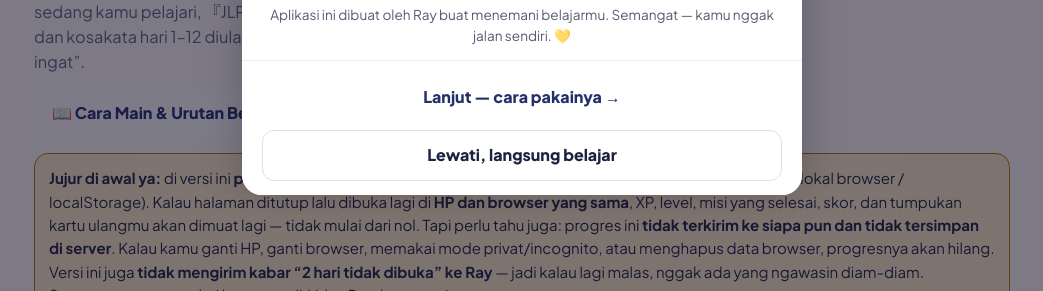
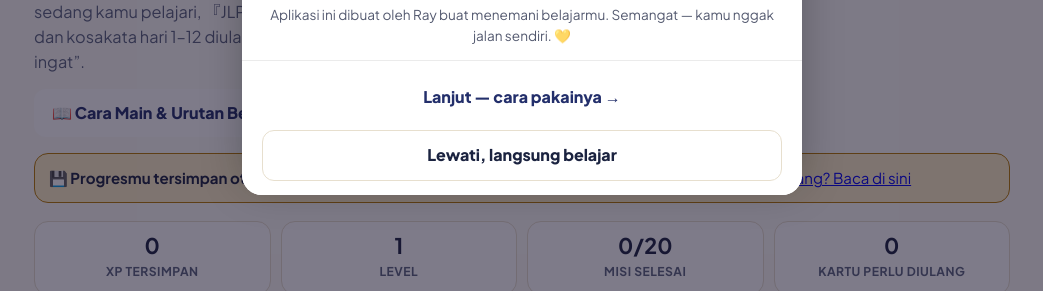
Before and after one commit to rayobotz/rayobotz.github.io, a plain HTML site: page index.html in a window 1280 px wide. Shown: the part 509-800 px from the top of the page, without its empty margins (118-1161 px from the left). Drawn offline with Linux system fonts and the light colour scheme.

Commit message:
Ringkas kotak info penyimpanan di beranda: dari satu kotak panjang jadi kartu 2 baris + tautan detail; poin 'tidak ada yang mengawasi' dipindah ke bagian Data tersimpan

```diff
--- a/index.html
+++ b/index.html
@@ -237,7 +237,7 @@ audio{width:100%;height:44px}
         <p class="sub">20 misi pendek, 8–10 menit per sesi. Review N5 dan fondasi N4-nya dikuatkan dulu, baru naik ke N3 — mode belajarnya ganti-ganti terus: baca kilat, flashcard, kuis, susun kalimat, listening, dan reading. Nggak ada sesi ceramah panjang. Sekarang ada juga <strong>Mode Penguat</strong> dari buku yang sedang kamu pelajari, 『JLPT N3 この一冊で合格する』（日本語の森）: 70 pola bunpō pertamamu dan kosakata hari 1–12 diulang lagi di sini — karena “sudah pernah belajar” belum tentu “masih ingat”.</p>
         <div style="margin:14px 0 4px"><button class="btn btn-indigo" type="button" id="btnGuide">📖 Cara Main &amp; Urutan Belajar</button></div>
         <div class="notice" role="note">
-          <strong>Jujur di awal ya:</strong> di versi ini <strong>progresmu tersimpan otomatis di perangkat &amp; browser ini</strong> (pakai penyimpanan lokal browser / localStorage). Kalau halaman ditutup lalu dibuka lagi di <strong>HP dan browser yang sama</strong>, XP, level, misi yang selesai, skor, dan tumpukan kartu ulangmu akan dimuat lagi — tidak mulai dari nol. Tapi perlu tahu juga: progres ini <strong>tidak terkirim ke siapa pun dan tidak tersimpan di server</strong>. Kalau kamu ganti HP, ganti browser, memakai mode privat/incognito, atau menghapus data browser, progresnya akan hilang. Versi ini juga <strong>tidak mengirim kabar “2 hari tidak dibuka” ke Ray</strong> — jadi kalau lagi malas, nggak ada yang ngawasin diam-diam. Semangatnya tetap dari kamu sendiri (dan Ray, langsung).
+          💾 <strong>Progresmu tersimpan otomatis di HP ini.</strong> Selalu buka aplikasi ini dari browser yang sama, ya. <a href="#dataTitle">Kok bisa hilang? Baca di sini</a>
         </div>
         <div class="stats" aria-label="Statistik progres tersimpan">
           <div class="stat"><b id="statXp">0</b><span>XP tersimpan</span></div>
@@ -328,6 +328,7 @@ audio{width:100%;height:44px}
           <li><strong>Tersimpan kalau:</strong> kamu membuka halaman ini lagi di HP yang sama dan browser yang sama.</li>
           <li><strong>Bisa hilang kalau:</strong> ganti HP/browser, hapus data/riwayat browser, atau membuka lewat mode privat/incognito.</li>
           <li><strong>Tips:</strong> selalu buka dari browser yang sama (jangan berganti-ganti), dan jangan hapus data situs ini kalau progresmu mau tetap ada.</li>
+          <li><strong>Tidak ada yang mengawasi:</strong> aplikasi ini tidak mengirim kabar ke siapa pun — termasuk ke Ray — misalnya kalau kamu beberapa hari tidak membukanya. Semangat belajarmu tetap dari kamu sendiri (dan Ray, langsung).</li>
         </ul>
         <div class="actions">
           <button class="btn btn-ghost btnFuri" type="button">Furigana: tampil</button>
```
